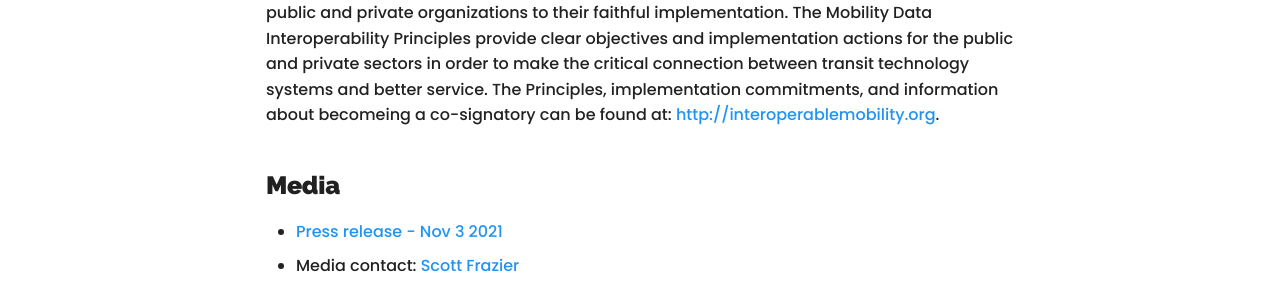
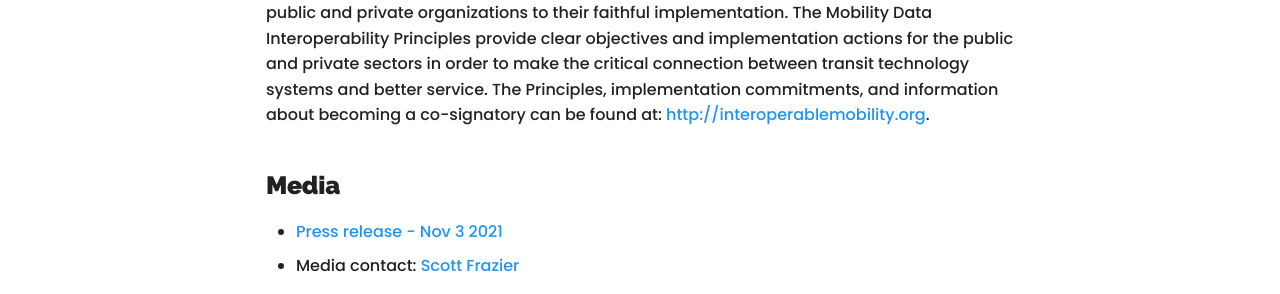
Before and after one commit to interoperable-mobility/principles, an MkDocs documentation site: the page built from docs/resources.md, in a window 1280 px wide and 900 px high, scrolled down 1083 px. Shown: the part 553-847 px from the top of the window. Built offline with MkDocs 1.6.1 and Material for MkDocs 9.7.7, drawn with Linux system fonts in a browser that asks for light colours; nearby versions of some CDN libraries; comment, search, counter and statistics services are not loaded; some of the changed text lies outside the part shown.

Commit message:
more typo fixes

```diff
--- a/docs/resources.md
+++ b/docs/resources.md
@@ -29,7 +29,7 @@
 
 ## Announcements
 
-The Mobility Data Interoperability Principles Co-Authors are please to announce the publication of v1.0 of the Mobility Data Interoperability Principles and commitment of over 40 public and private organizations to their faithful implementation. The Mobility Data Interoperability Principles provide clear objectives and implementation actions for the public and private sectors in order to make the critical connection between transit technology systems and better service. The Principles, implementation commitments, and information about becomeing a co-signatory can be found at: [http://interoperablemobility.org](http://interoperablemobility.org).
+The Mobility Data Interoperability Principles Co-Authors are please to announce the publication of v1.0 of the Mobility Data Interoperability Principles and commitment of over 40 public and private organizations to their faithful implementation. The Mobility Data Interoperability Principles provide clear objectives and implementation actions for the public and private sectors in order to make the critical connection between transit technology systems and better service. The Principles, implementation commitments, and information about becoming a co-signatory can be found at: [http://interoperablemobility.org](http://interoperablemobility.org).
 
 ## Media
 
```
Also changed, not shown: docs/index.md (+1 -1 lines).
